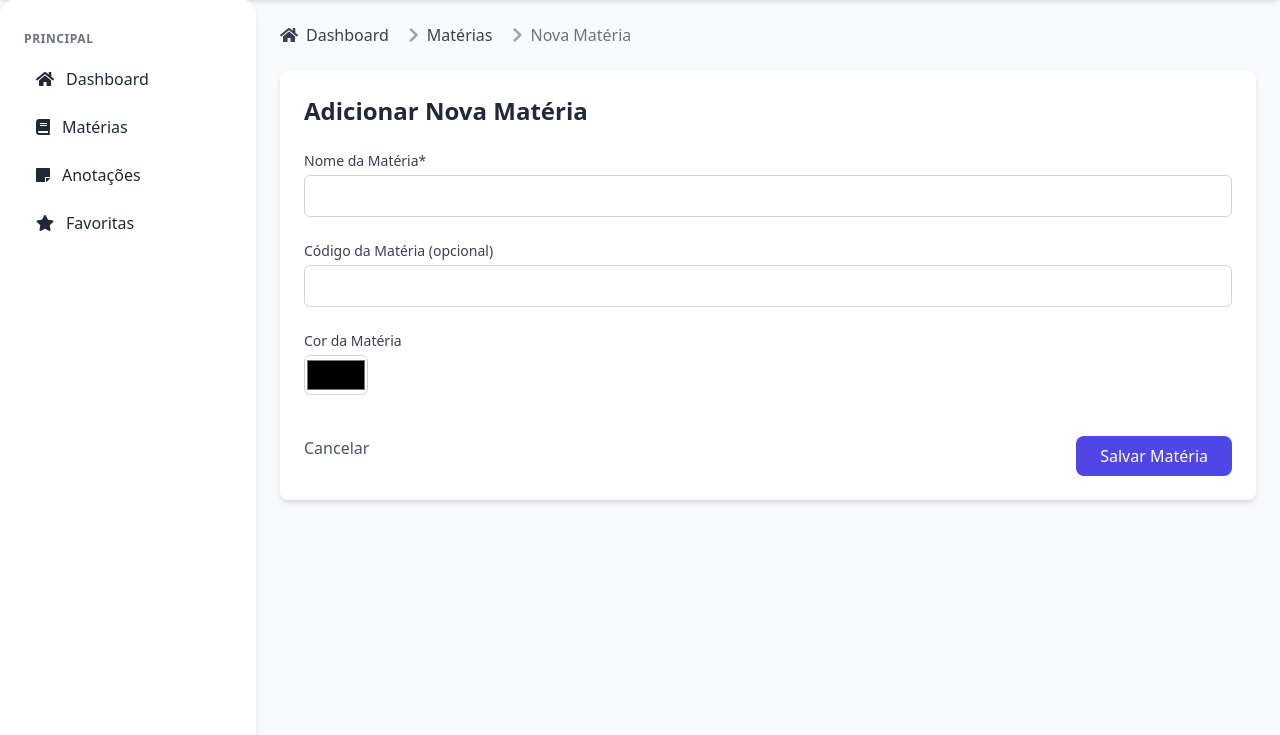
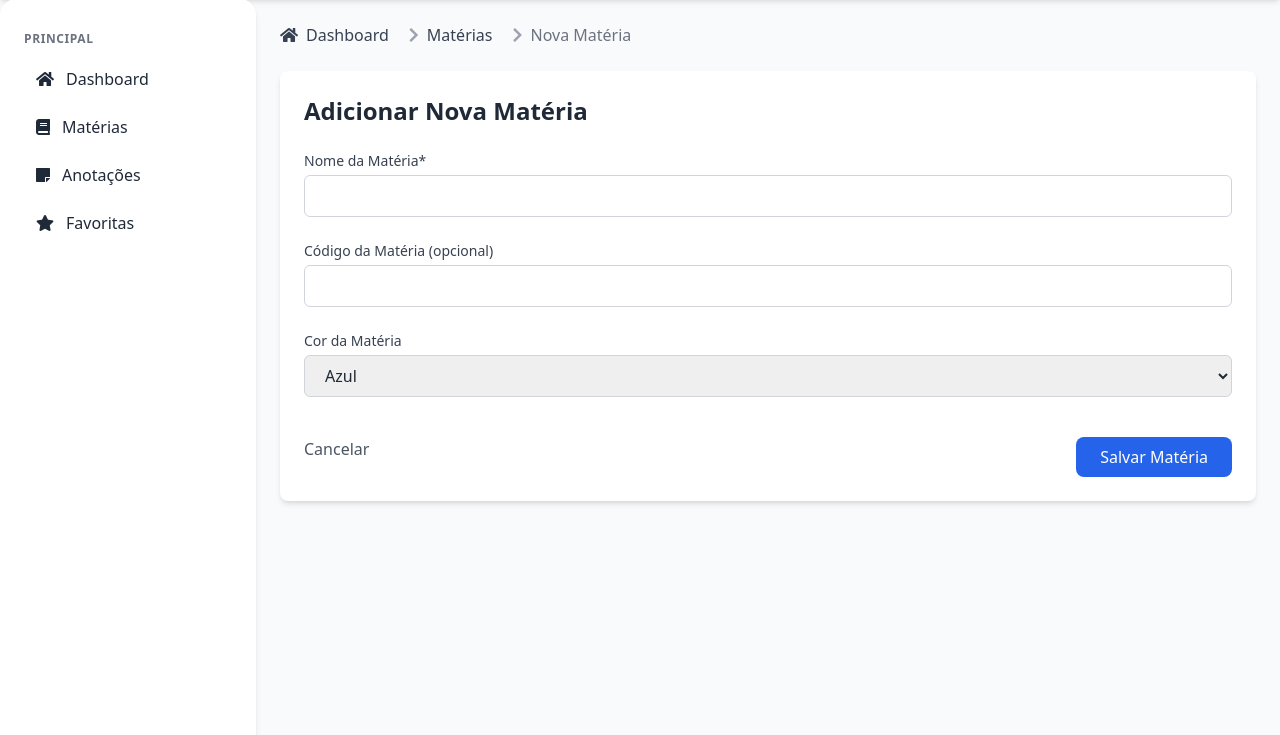
Before and after one commit to Pedro-Taiette/AllUni, a Django app: page /subjects/add/ in a window 1280 px wide. Shown: the part 65-800 px from the top of the page. Run offline with Django 5.2, Linux system fonts and the light colour scheme; the visitor is signed in with stand-in values (Sample User, id 1); some libraries are stand-ins or nearby versions.

Commit message:
Atualização Front 1.3

```diff
--- a/AllUni/subjects/forms.py
+++ b/AllUni/subjects/forms.py
@@ -1,14 +1,29 @@
 from django import forms
 from .models import Subject, Note
 from simplemde.fields import SimpleMDEField
+
+from django import forms
+from .models import Subject
 
 class SubjectForm(forms.ModelForm):
     class Meta:
         model = Subject
         fields = ['name', 'code', 'color']
         widgets = {
-            'name': forms.TextInput(attrs={'class': 'w-full px-4 py-2 border border-gray-300 rounded-md focus:outline-none focus:ring-2 focus:ring-indigo-500'}),
-            'code': forms.TextInput(attrs={'class': 'w-full px-4 py-2 border border-gray-300 rounded-md focus:outline-none focus:ring-2 focus:ring-indigo-500'}),
+            'name': forms.TextInput(attrs={
+                'class': (
+                    'w-full px-4 py-2 border border-gray-300 rounded-md focus:outline-none '
+                    'focus:ring-2 focus:ring-blue-500 dark:border-gray-600 dark:bg-[#383838] '
+                    'dark:text-white dark:focus:ring-purple-400'
+                ),
+            }),
+            'code': forms.TextInput(attrs={
+                'class': (
+                    'w-full px-4 py-2 border border-gray-300 rounded-md focus:outline-none '
+                    'focus:ring-2 focus:ring-blue-500 dark:border-gray-600 dark:bg-[#383838] '
+                    'dark:text-white dark:focus:ring-purple-400'
+                ),
+            }),
             'color': forms.Select(choices=[
                 ('blue', 'Azul'),
                 ('green', 'Verde'),
@@ -17,8 +32,15 @@ class SubjectForm(forms.ModelForm):
                 ('purple', 'Roxo'),
                 ('pink', 'Rosa'),
                 ('gray', 'Cinza'),
-            ], attrs={'class': 'w-full px-4 py-2 border border-gray-300 rounded-md focus:outline-none focus:ring-2 focus:ring-indigo-500'})
+            ], attrs={
+                'class': (
+                    'w-full px-4 py-2 border border-gray-300 rounded-md focus:outline-none '
+                    'focus:ring-2 focus:ring-blue-500 dark:border-gray-600 dark:bg-[#383838] '
+                    'dark:text-white dark:focus:ring-purple-400'
+                ),
+            }),
         }
+
 
 class NoteForm(forms.ModelForm):
     content = SimpleMDEField()
--- a/AllUni/subjects/templates/subjects/add_subject.html
+++ b/AllUni/subjects/templates/subjects/add_subject.html
@@ -8,14 +8,14 @@
     <nav class="flex mb-6" aria-label="Breadcrumb">
         <ol class="inline-flex items-center space-x-1 md:space-x-3">
             <li class="inline-flex items-center">
-                <a href="{% url 'dashboard' %}" class="text-gray-700 hover:text-indigo-600 dark:text-gray-300 dark:hover:text-purple-400">
+                <a href="{% url 'dashboard' %}" class="text-gray-700 hover:text-blue-600 dark:text-gray-300 dark:hover:text-purple-400">
                     <i class="fas fa-home mr-2"></i>Dashboard
                 </a>
             </li>
             <li>
                 <div class="flex items-center">
                     <i class="fas fa-chevron-right text-gray-400 dark:text-gray-600 mx-2"></i>
-                    <a href="{% url 'subject_list' %}" class="text-gray-700 hover:text-indigo-600 dark:text-gray-300 dark:hover:text-purple-400">Matérias</a>
+                    <a href="{% url 'subject_list' %}" class="text-gray-700 hover:text-blue-600 dark:text-gray-300 dark:hover:text-purple-400">Matérias</a>
                 </div>
             </li>
             <li aria-current="page">
@@ -27,7 +27,7 @@
         </ol>
     </nav>
 
-    <div class="bg-white dark:bg-[#383838] p-6 rounded-lg shadow-md">
+    <div class="bg-white dark:bg-[#2c2c2c] p-6 rounded-lg shadow-md">
         <h1 class="text-2xl font-bold text-gray-800 dark:text-gray-100 mb-6">Adicionar Nova Matéria</h1>
 
         <form method="post" class="space-y-6">
@@ -38,10 +38,7 @@
                     Nome da Matéria*
                 </label>
                 {{ form.name.errors }}
-                <input type="text" name="{{ form.name.name }}" id="{{ form.name.id_for_label }}"
-                    class="w-full px-4 py-2 border border-gray-300 rounded-md focus:outline-none focus:ring-2 focus:ring-indigo-500
-                        bg-white text-gray-900 dark:bg-[#2c2c2c] dark:text-white"
-                    required>
+                {{ form.name }}
             </div>
 
             <div>
@@ -49,9 +46,7 @@
                     Código da Matéria (opcional)
                 </label>
                 {{ form.code.errors }}
-                <input type="text" name="{{ form.code.name }}" id="{{ form.code.id_for_label }}"
-                    class="w-full px-4 py-2 border border-gray-300 rounded-md focus:outline-none focus:ring-2 focus:ring-indigo-500
-                        bg-white text-gray-900 dark:bg-[#2c2c2c] dark:text-white">
+                {{ form.code }}
             </div>
 
             <div>
@@ -59,17 +54,14 @@
                     Cor da Matéria
                 </label>
                 {{ form.color.errors }}
-                <input type="color" name="{{ form.color.name }}" id="{{ form.color.id_for_label }}"
-                    class="w-16 h-10 border border-gray-300 rounded-md focus:outline-none focus:ring-2 focus:ring-indigo-500
-                        bg-white dark:bg-gray-700">
+                {{ form.color }}
             </div>
-
 
             <div class="flex justify-between pt-4">
                 <a href="{% url 'subject_list' %}" class="text-gray-600 hover:text-gray-800 dark:text-gray-400 dark:hover:text-gray-200">
                     Cancelar
                 </a>
-                <button type="submit" class="bg-indigo-600 hover:bg-indigo-700 dark:bg-purple-600 dark:hover:bg-purple-700 text-white py-2 px-6 rounded-lg transition duration-300">
+                <button type="submit" class="bg-blue-600 dark:bg-purple-600 dark:hover:bg-purple-800 text-white py-2 px-6 rounded-lg hover:bg-blue-700 transition duration-300">
                     Salvar Matéria
                 </button>
             </div>
```
Also changed, not shown: AllUni/subjects/templates/subjects/add_note.html (+6 -6 lines).
